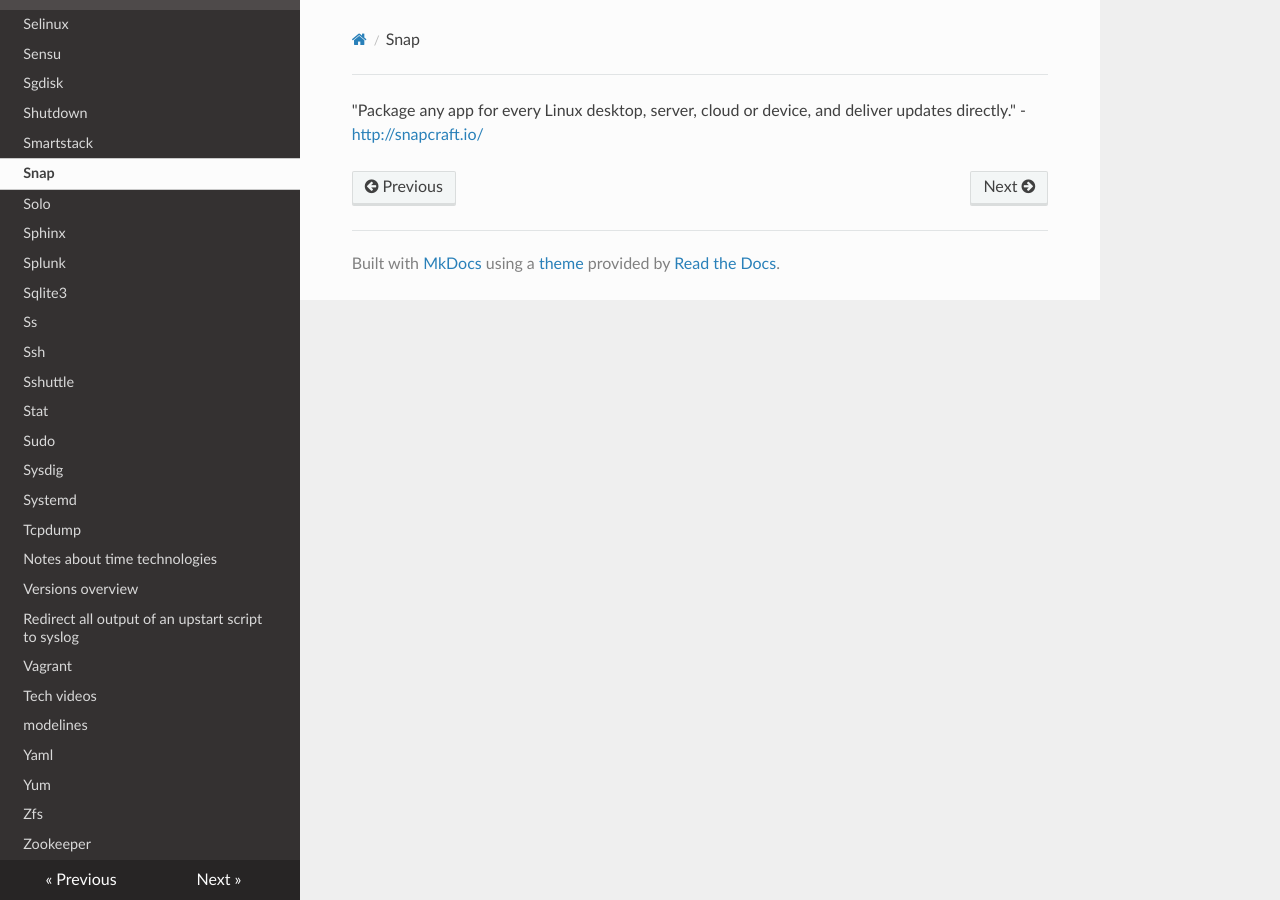
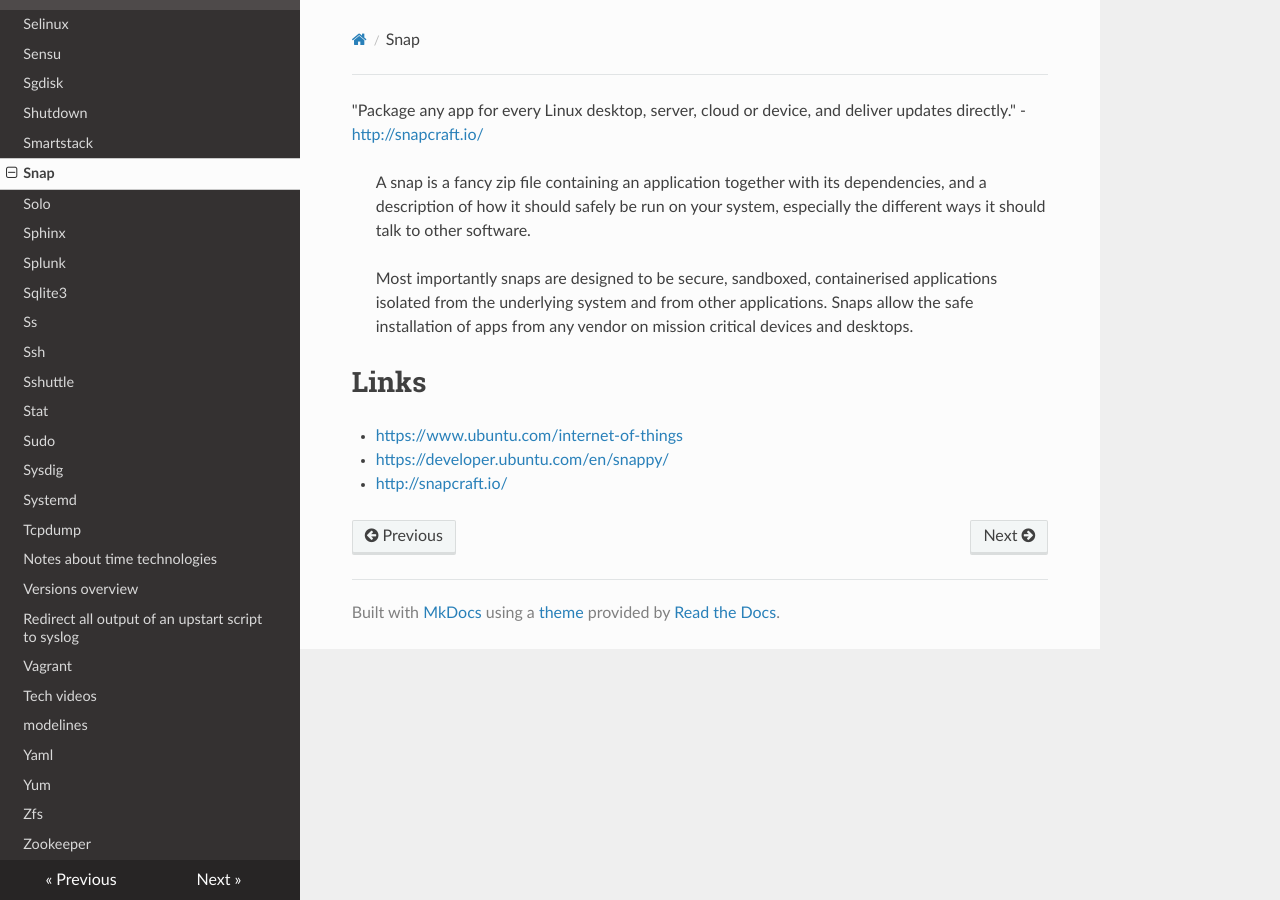
Before and after one commit to lando-cal/tech-notes, an MkDocs documentation site: the page built from docs/snap.md, in a window 1280 px wide. Built offline with MkDocs 1.6.1, drawn with Linux system fonts in a browser that asks for light colours; nearby versions of some CDN libraries.

Commit message:
Add links, quote

```diff
--- a/docs/snap.md
+++ b/docs/snap.md
@@ -1 +1,11 @@
 "Package any app for every Linux desktop, server, cloud or device, and deliver updates directly." - <http://snapcraft.io/>
+
+> A snap is a fancy zip file containing an application together with its dependencies, and a description of how it should safely be run on your system, especially the different ways it should talk to other software.
+
+> Most importantly snaps are designed to be secure, sandboxed, containerised applications isolated from the underlying system and from other applications. Snaps allow the safe installation of apps from any vendor on mission critical devices and desktops.
+
+# Links
+
+- <https://www.ubuntu.com/internet-of-things>
+- <https://developer.ubuntu.com/en/snappy/>
+- <http://snapcraft.io/>
```
